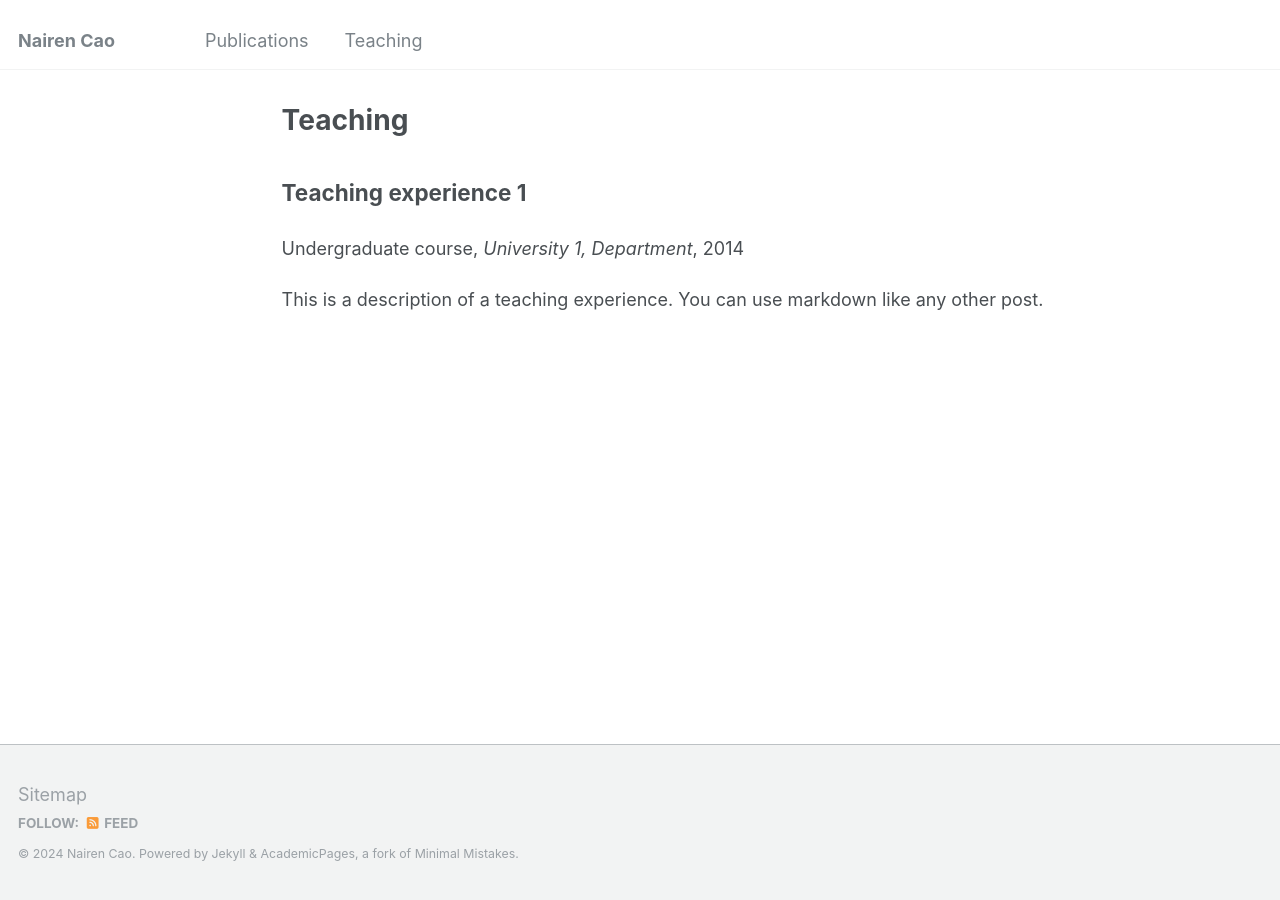
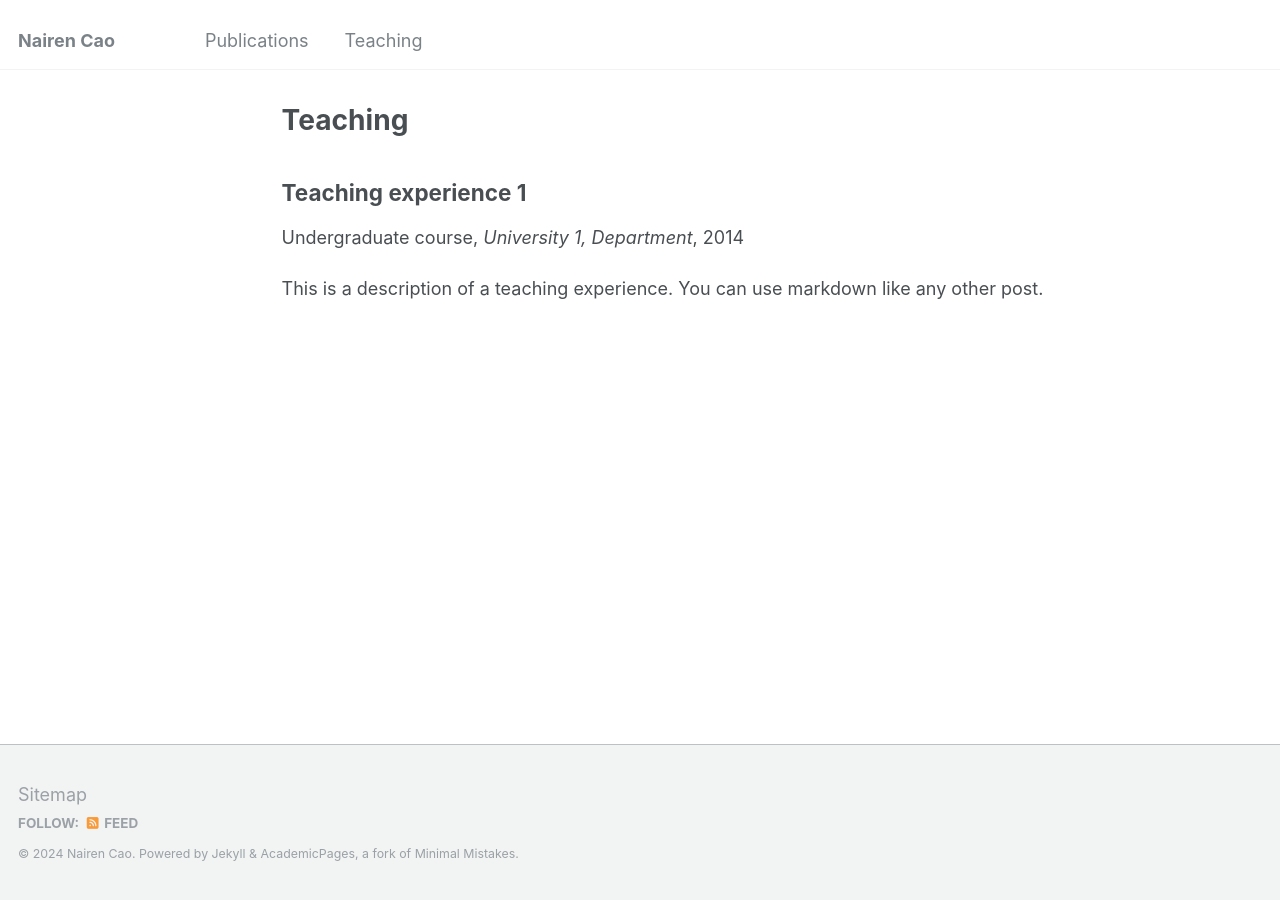
Before and after one commit to nairenc/nairenc.github.io, a Jekyll site: the page built from _pages/teaching.html, in a window 1280 px wide. Built offline with Jekyll 4.4.1, drawn with Linux system fonts in a browser that asks for light colours.

Commit message:
Update archive-single.html

```diff
--- a/_includes/archive-single.html
+++ b/_includes/archive-single.html
@@ -31,7 +31,7 @@
         <a href="{{ post.link }}">{{ title }}</a> <a href="{{ base_path }}{{ post.url }}" rel="permalink"><i class="fa fa-link" aria-hidden="true" title="permalink"></i><span class="sr-only">Permalink</span></a>
       {% else %}
         <!-- <a href="{{ base_path }}{{ post.url }}" rel="permalink">{{ title }}</a> -->
-        <p>{{ title }}</p>
+        {{ title }}
       {% endif %}
     </h2>
 
```
